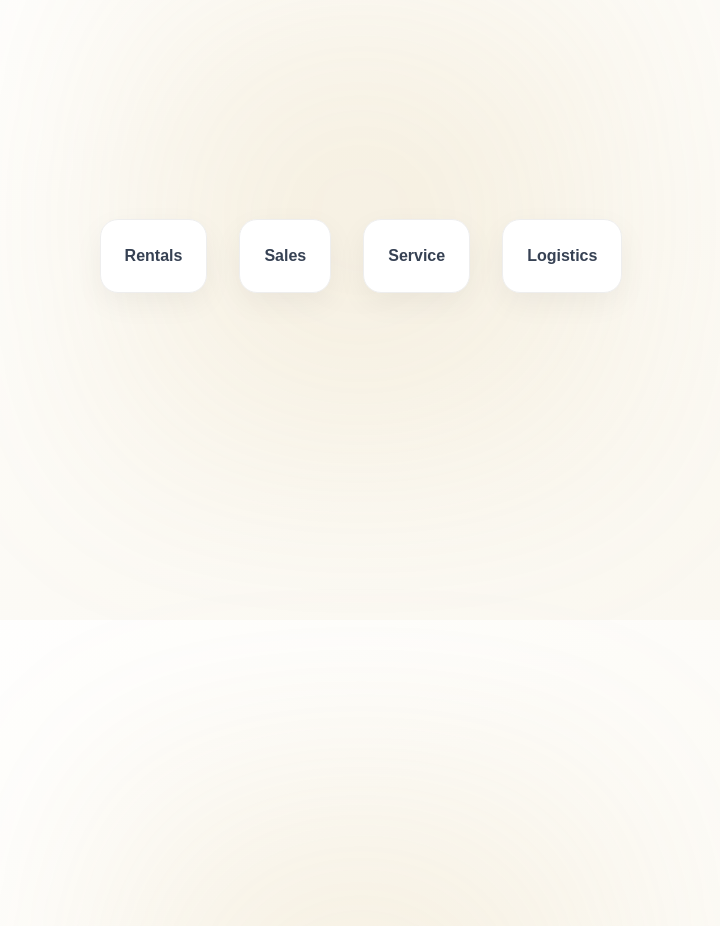
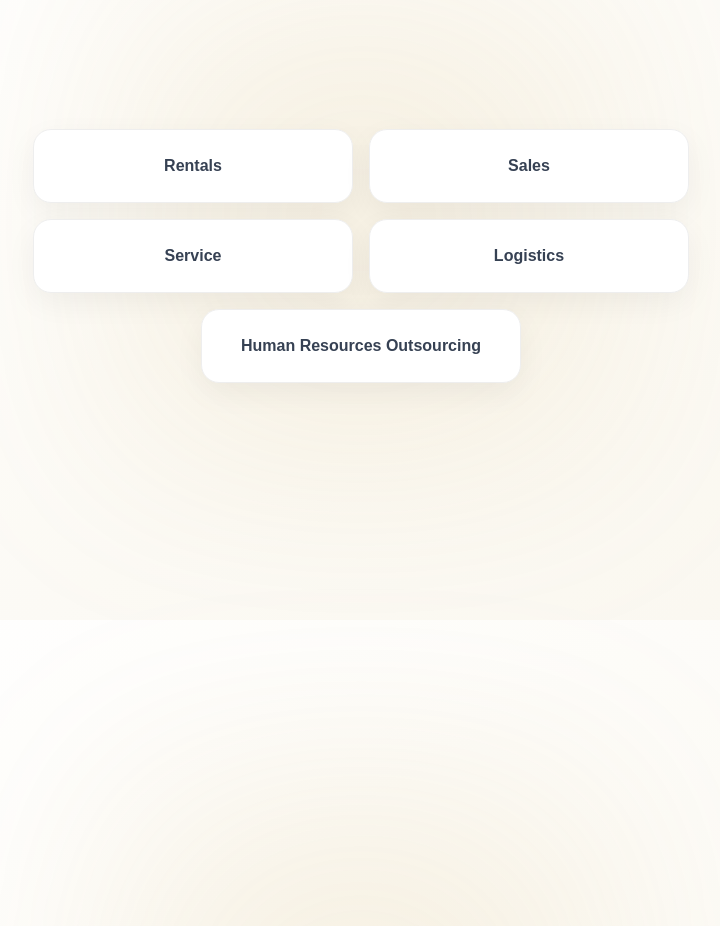
Before and after one commit to Nehaa-Prasad/sn-groups, a Next.js app: page / in a window 1280 px wide. Shown: the part 1780-2706 px from the top of the page, without its empty margins (279-999 px from the left). Built offline with nearby package versions, Linux system fonts and the light colour scheme.

Commit message:
Modified service section

```diff
--- a/app/page.tsx
+++ b/app/page.tsx
@@ -159,13 +159,13 @@ export default function Home() {
             initial={{ opacity: 1 }}
             animate={{ opacity: hovered ? 0 : 1 }}
             transition={{ duration: 0.4, ease: "easeOut" }}
-            className="flex flex-wrap justify-center gap-4 md:gap-8 px-4"
+            className="flex flex-col items-center gap-4 px-4 sm:flex-wrap sm:flex-row sm:justify-center"
           >
-            {["Rentals", "Sales", "Service", "Logistics"].map((item) => (
+            {["Rentals", "Sales", "Service", "Logistics", "Human Resources Outsourcing"].map((item) => (
               <motion.div
                 key={item}
                 whileHover={{ scale: 1.1 }}
-                className="ultra-card px-6 py-3 md:px-8 md:py-4"
+                className="ultra-card w-full max-w-xs text-center py-3 rounded-xl"
                 onClick={(e) => {
                   e.stopPropagation();
                   setHovered(item);
@@ -348,7 +348,10 @@ function getServiceContent(service: string) {
     case "Logistics":
       return "We support efficient logistics and supply chain operations by delivering timely, reliable, and seamless movement of goods, ensuring smooth coordination, minimized delays, and enhanced operational efficiency across every stage of the supply chain.";
 
-    default:
+    case "Human Resources Outsourcing":
+      return "We provide comprehensive human resources outsourcing solutions that help businesses manage their workforce efficiently. From recruitment and onboarding to payroll management and compliance, our services streamline operations, reduce administrative burden, and ensure access to skilled talent, enabling organizations to focus on their core growth and strategic objectives.";
+
+      default:
       return "";
   }
 }
```
